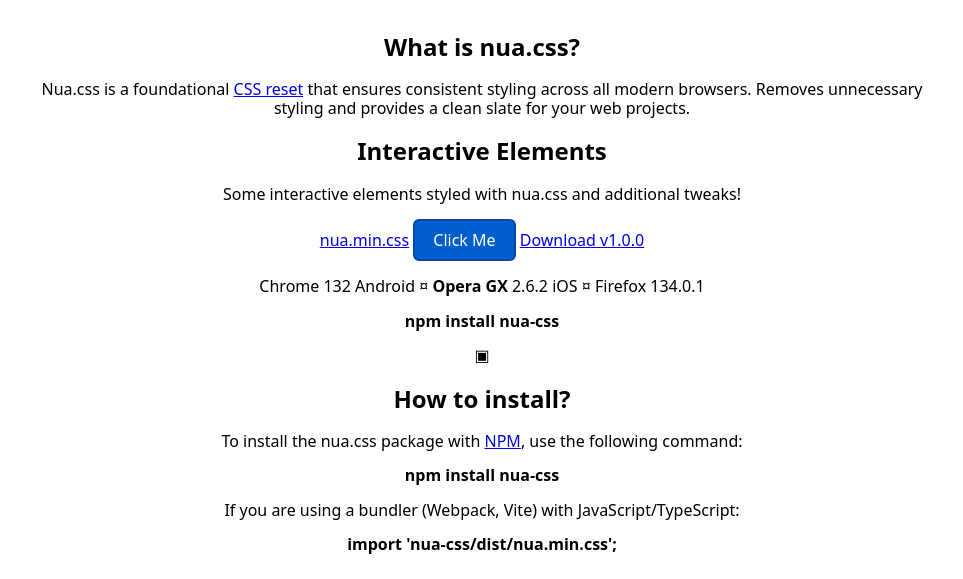
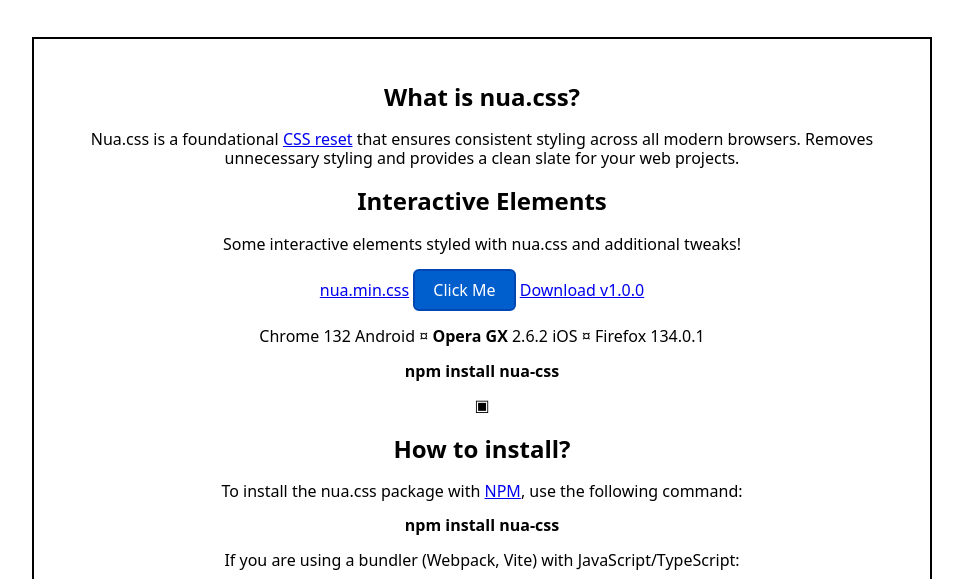
Before and after one commit to OSTARA711/nua-css, a plain HTML site: page index.html in a window 1280 px wide. Shown: the part 373-952 px from the top of the page, without its empty margins (158-1121 px from the left). Drawn offline with Linux system fonts and the light colour scheme.

Commit message:
Update2 style.css

```diff
--- a/index.html
+++ b/index.html
@@ -68,6 +68,7 @@
   </header>
 
   <div class="container">
+    <section class="box">
     <section>
       <h2>What is nua.css?</h2>
       <p>
@@ -99,6 +100,7 @@
       <p><b>npm install nua-css</b></p>
       <p>If you are using a bundler (Webpack, Vite) with JavaScript/TypeScript:</p>
       <p><b>import 'nua-css/dist/nua.min.css';</b></p>
+    </section>
     </section>
 
     <br>
--- a/style.css
+++ b/style.css
@@ -33,6 +33,14 @@
     margin: 0 auto;
     padding: 0 1rem;
     text-align: center;
+}
+
+.box {
+    border: 2px solid #000;
+    padding: 1.5rem;
+    margin: 1.5rem auto;
+    max-width: 900px;
+    background-color: #fff;
 }
 
 /* Apply box-sizing globally for consistent layout behavior, which ensures that padding and borders are included in the width and height calculations. */
```
